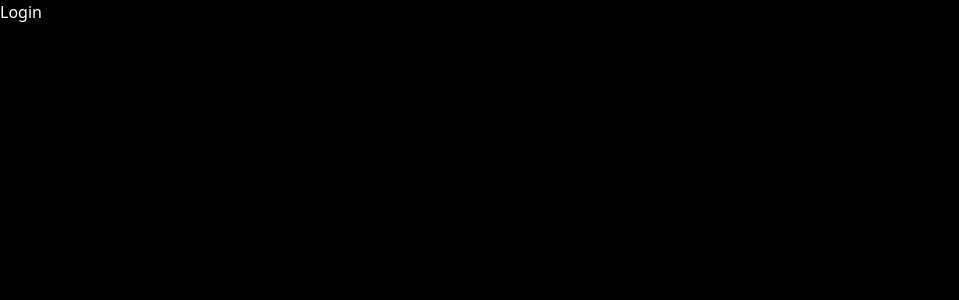
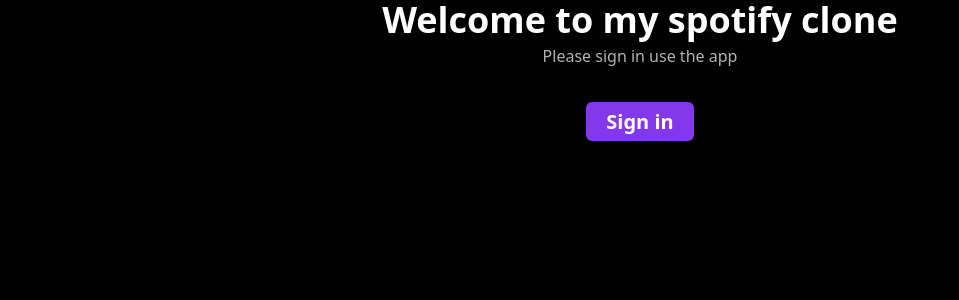
Before and after one commit to Ricky-kvarnstrom/spotify-clone, a Next.js app: page /login in a window 1280 px wide. Shown: the top 300 px of the page, without its empty margins (0-959 px from the left). Built offline with nearby package versions, Linux system fonts and the light colour scheme; no server answers.

Commit message:
added login page

```diff
--- /dev/null
+++ b/src/config.js
@@ -0,0 +1,31 @@
+export const authEndpoint = "https://accounts.spotify.com/authorize";
+export const clientId = process.env.NEXT_PUBLIC_CLIENT_ID;
+export const liveURL = process.env.NEXT_PUBLIC_LIVE_URL;
+export const devURL = "http://localhost:3000/";
+export const redirectURL =
+  process.env.NODE_ENV === "production" ? liveURL : devURL;
+export const scopes = [
+  "playlist-read-collaborative",
+  "playlist-modify-public",
+  "playlist-read-private",
+  "playlist-modify-private",
+  "app-remote-control",
+  "streaming",
+  "user-read-email",
+  "user-read-private",
+  "user-library-modify",
+  "user-library-read",
+  "user-top-read",
+  "user-read-playback-position",
+  "ugc-image-upload",
+  "user-modify-playback-state",
+  "user-read-playback-state",
+  "user-read-currently-playing",
+  "user-follow-modify",
+  "user-follow-read",
+  "user-read-recently-played",
+];
+
+export const accessUrl = `${authEndpoint}?client_id=${clientId}&redirect_uri=${redirectURL}&scope=${scopes.join(
+  "%20"
+)}&response_type=token&show_dialog=true`;
--- a/src/pages/login.jsx
+++ b/src/pages/login.jsx
@@ -1,5 +1,17 @@
 import React from "react";
+import { accessUrl } from "../config";
 
 export default function Login() {
-  return <div>Login</div>;
+  return (
+    <div className="'py-10 text-center">
+      <h1 className="text-4xl font-bold mb-1">Welcome to my spotify clone</h1>
+      <p className="text-text-dimmed mb-10">Please sign in use the app</p>
+      <a
+        href={accessUrl}
+        className="py-1.5 px-5 bg-primary rounded-md text-xl font-semibold"
+      >
+        Sign in
+      </a>
+    </div>
+  );
 }
--- a/tailwind.config.js
+++ b/tailwind.config.js
@@ -8,7 +8,7 @@
         "bg-dimmed": "#121212",
         text: "#ffffff",
         "text-dimmed": "#b3b3b3",
-        primary: "#2f6",
+        primary: "#8338ec",
       },
     },
   },
```
Also changed, not shown: 1 other file (tests, documents, lock files or other folders).
